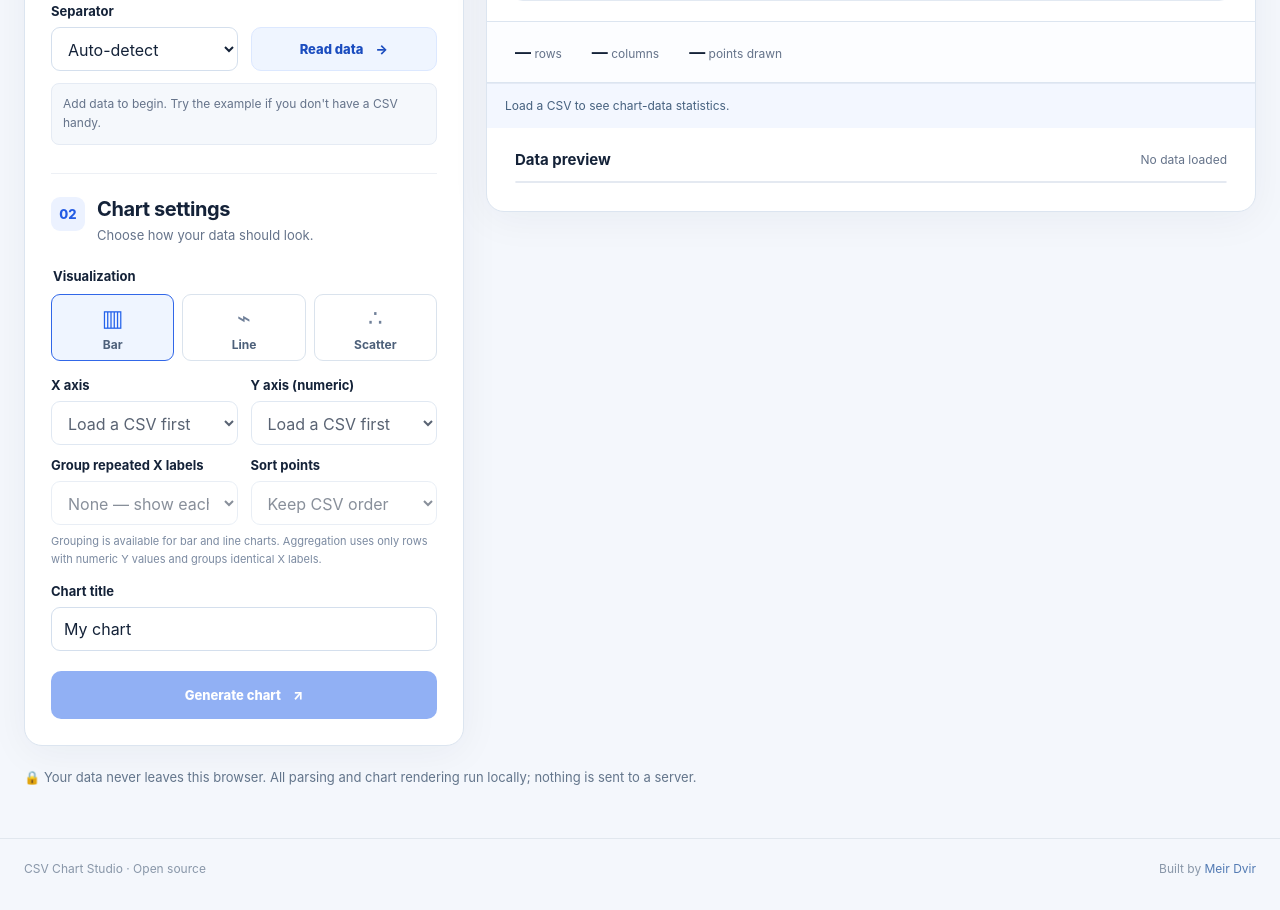
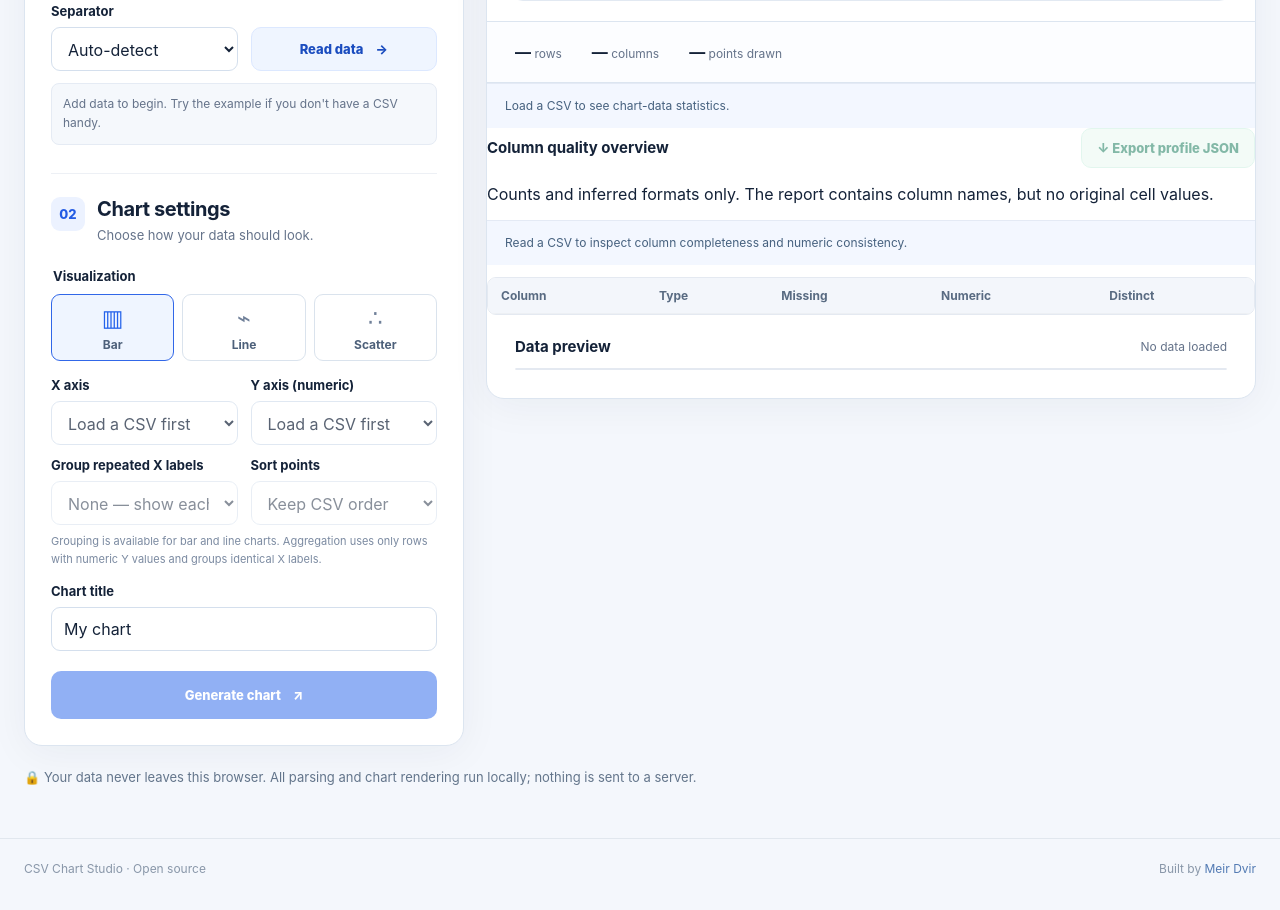
Before and after one commit to MeiRR17/csv-chart, a plain HTML site: page index.html in a window 1280 px wide. Shown: the part 899-1809 px from the top of the page. Drawn offline with Linux system fonts and the light colour scheme.

Commit message:
feat(csv-chart): add local column-quality profile panel and download control

```diff
--- a/index.html
+++ b/index.html
@@ -86,6 +86,17 @@
         </div>
         <div class="summary" id="summary"><span><b id="rows">—</b> rows</span><span><b id="columns">—</b> columns</span><span><b id="plotted">—</b> points drawn</span></div>
         <div class="prepared-summary" id="chart-statistics" role="status" aria-live="polite">Load a CSV to see chart-data statistics.</div>
+        <section class="column-profile" aria-labelledby="profile-heading">
+          <div class="table-head"><h3 id="profile-heading">Column quality overview</h3>
+            <button id="export-profile" type="button" class="button export" disabled>↓ Export profile JSON</button>
+          </div>
+          <p class="profile-caption">Counts and inferred formats only. The report contains column names, but no original cell values.</p>
+          <p id="profile-summary" class="prepared-summary" role="status">Read a CSV to inspect column completeness and numeric consistency.</p>
+          <div class="table-scroll"><table id="profile-table"><thead><tr>
+            <th scope="col">Column</th><th scope="col">Type</th><th scope="col">Missing</th>
+            <th scope="col">Numeric</th><th scope="col">Distinct</th>
+          </tr></thead><tbody></tbody></table></div>
+        </section>
         <div class="table-panel">
           <div class="table-head"><h3>Data preview</h3><span id="table-count">No data loaded</span></div>
           <div class="table-scroll"><table id="preview-table"><thead></thead><tbody></tbody></table></div>
```
